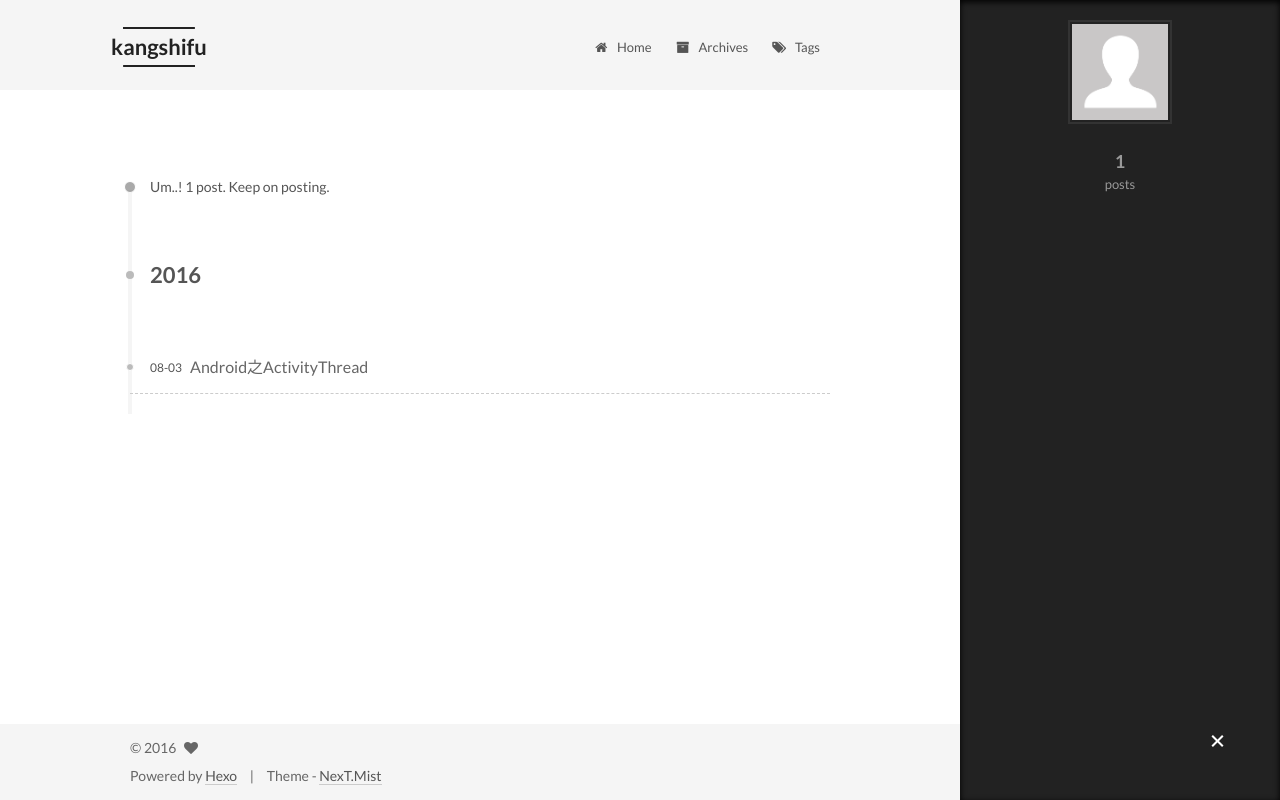
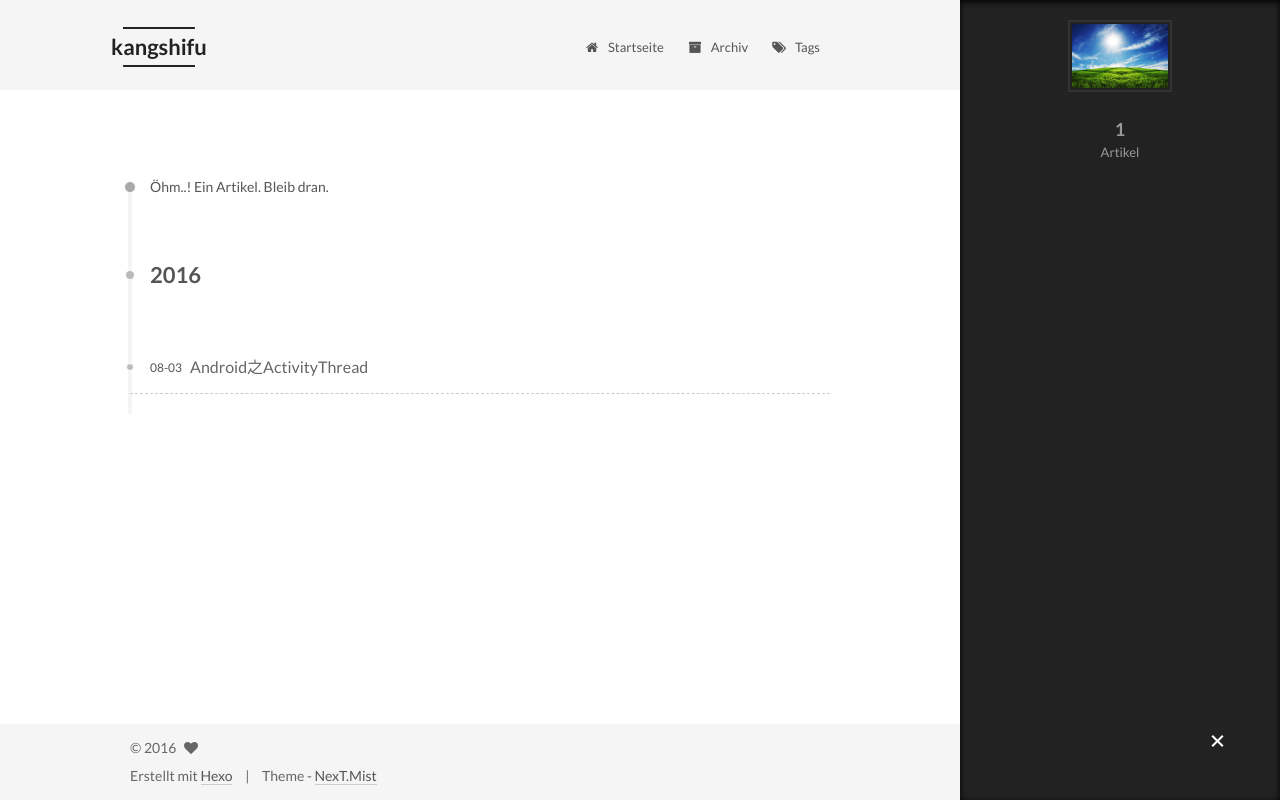
Before and after one commit to kangshifu/kangshifu.github.io, a plain HTML site: page archives/index.html in a window 1280 px wide. Both pictures are taken after a click on the element 1217 px from the left and 742 px from the top of the page. Drawn offline with Linux system fonts and the light colour scheme; a script that the page names is missing.

Commit message:
添加头像

```diff
--- a/archives/index.html
+++ b/archives/index.html
@@ -107,7 +107,7 @@
   };
 </script>
 
-  <title> Archive | kangshifu </title>
+  <title> Archiv | kangshifu </title>
 </head>
 
 <body itemscope itemtype="http://schema.org/WebPage" lang="">
@@ -165,7 +165,7 @@
 
               <i class="menu-item-icon fa fa-fw fa-home"></i> <br />
 
-            Home
+            Startseite
           </a>
         </li>
 
@@ -175,7 +175,7 @@
 
               <i class="menu-item-icon fa fa-fw fa-archive"></i> <br />
 
-            Archives
+            Archiv
           </a>
         </li>
 
@@ -215,7 +215,7 @@
 
 
 
-      Um..! 1 post. Keep on posting.
+      Öhm..! Ein Artikel. Bleib dran.
     </span>
 
 
@@ -296,7 +296,7 @@
       <section class="site-overview sidebar-panel  sidebar-panel-active ">
         <div class="site-author motion-element" itemprop="author" itemscope itemtype="http://schema.org/Person">
           <img class="site-author-image" itemprop="image"
-               src="/images/avatar.gif"
+               src="/uploads/avatar.jpg"
                alt="" />
           <p class="site-author-name" itemprop="name"></p>
           <p class="site-description motion-element" itemprop="description"></p>
@@ -305,7 +305,7 @@
           <div class="site-state-item site-state-posts">
             <a href="/archives">
               <span class="site-state-item-count">1</span>
-              <span class="site-state-item-name">posts</span>
+              <span class="site-state-item-name">Artikel</span>
             </a>
           </div>
 
@@ -352,7 +352,7 @@
 </div>
 
 <div class="powered-by">
-  Powered by <a class="theme-link" href="http://hexo.io">Hexo</a>
+  Erstellt mit  <a class="theme-link" href="http://hexo.io">Hexo</a>
 </div>
 
 <div class="theme-info">
```
Also changed, not shown: 2016/08/03/Android之ActivityThread/index.html (+8 -8 lines), archives/2016/08/index.html (+7 -7 lines), archives/2016/index.html (+7 -7 lines), index.html (+6 -6 lines), uploads/avatar.jpg (added).
